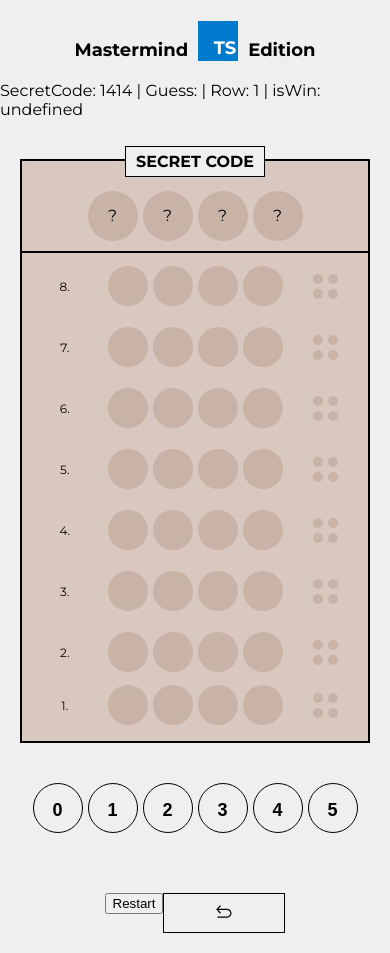
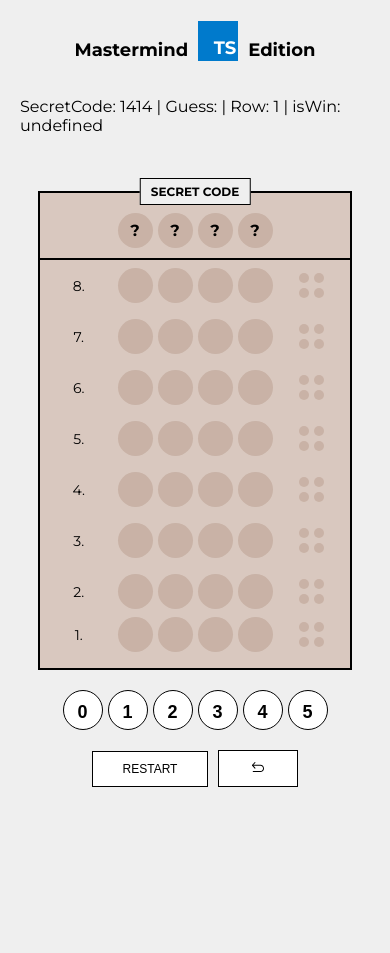
Before and after one commit to DrMalina/ts-react-mastermind, a React (Create React App) app: page / in a window 390 px wide. After the commit the page ends 844 px from the top, so only its background shows below. Built offline with nearby package versions, Linux system fonts and the light colour scheme.

Commit message:
Add media queries

```diff
--- a/src/index.css
+++ b/src/index.css
@@ -27,10 +27,92 @@
 }
 
 #root > .container {
-  max-width: 600px;
-  margin: 0 auto;
+  max-width: 1200px;
+  display: flex;
+  justify-items: center;
+  padding-left: 20px;
+  padding-right: 20px;
   margin-top: 20px;
   margin-bottom: 20px;
+  margin-left: auto;
+  margin-right: auto;
+}
+
+@media only screen and (max-width: 450px) {
+  #root > .container {
+    margin-top: 0;
+  }
+
+  .board-wrapper .board {
+    margin-top: 10px;
+    max-width: 300px;
+  }
+
+  .board .secret-code__sockets {
+    margin-top: 20px;
+  }
+
+  .board .secret-code__socket {
+    height: 35px;
+    width: 35px;
+    line-height: 35px;
+  }
+
+  .board .secret-code span {
+    font-size: 12px;
+  }
+
+  .board .row {
+    margin-top: 0;
+  }
+
+  .board .row .row-socket {
+    height: 35px;
+    width: 35px;
+    line-height: 35px;
+  }
+
+  .instructions {
+    margin-top: 20px;
+  }
+}
+
+@media only screen and (max-width: 960px) {
+  #root > .container {
+    flex-direction: column;
+  }
+
+  .instructions {
+    order: 2;
+  }
+}
+
+.bold {
+  font-weight: bold;
+}
+
+.italic {
+  font-style: italic;
+}
+
+/* INSTRUCTIONS */
+.instructions {
+  flex: 1;
+  font-size: 16px;
+  line-height: 1.4;
+}
+
+.info-list {
+  padding-left: 25px;
+}
+
+.info-list li {
+  margin-top: 12px;
+}
+
+.instructions p {
+  margin-top: 16px;
+  margin-bottom: 16px;
 }
 
 /* HEADING */
@@ -64,8 +146,12 @@
 }
 
 /* BOARD */
+.board-wrapper {
+  flex: 1;
+}
+
 .board {
-  max-width: 350px;
+  max-width: 320px;
   margin-left: auto;
   margin-right: auto;
   margin-top: 40px;
@@ -190,7 +276,7 @@
 }
 
 .row-numeracy {
-  font-size: 12px;
+  font-size: 14px;
 }
 
 /* OPTIONS */
@@ -201,22 +287,23 @@
 }
 
 .options {
-  margin-top: 40px;
+  margin-top: 20px;
   display: flex;
   justify-content: center;
   align-items: center;
 }
 
 .option {
-  width: 50px;
-  height: 50px;
+  width: 40px;
+  height: 40px;
   border: 1px solid var(--black);
   border-radius: 50%;
   font-size: 18px;
   font-weight: bold;
   text-align: center;
-  line-height: 50px;
+  line-height: 40px;
   cursor: pointer;
+  background-color: var(--white);
 }
 
 .option:not(:last-child) {
@@ -224,14 +311,42 @@
 }
 
 .undo {
-  font-weight: bold;
+  cursor: pointer;
   border: 1px solid var(--black);
-  padding: 10px 50px;
-  margin-top: 20px;
-  cursor: pointer;
+  padding: 10px 30px;
+  text-transform: uppercase;
+  font-size: 12px;
+  background-color: var(--white);
 }
 
 .undo svg {
-  height: 15px;
-  width: 20px;
+  height: 12px;
+  width: 18px;
 }
+
+/* MODAL */
+.modal {
+  text-align: center;
+}
+
+.modal-btn {
+  cursor: pointer;
+  border: 1px solid var(--black);
+  padding: 10px 30px;
+  text-transform: uppercase;
+  font-size: 12px;
+  background-color: var(--white);
+  margin-right: 10px;
+  margin-top: 10px;
+  margin-bottom: 20px;
+}
+
+.restart-btn {
+  cursor: pointer;
+  border: 1px solid var(--black);
+  padding: 10px 30px;
+  text-transform: uppercase;
+  font-size: 12px;
+  background-color: var(--white);
+  margin-right: 10px;
+}
```
